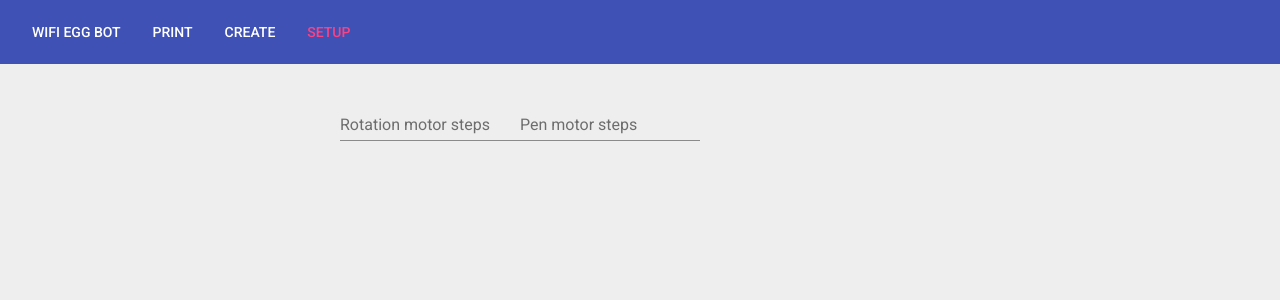
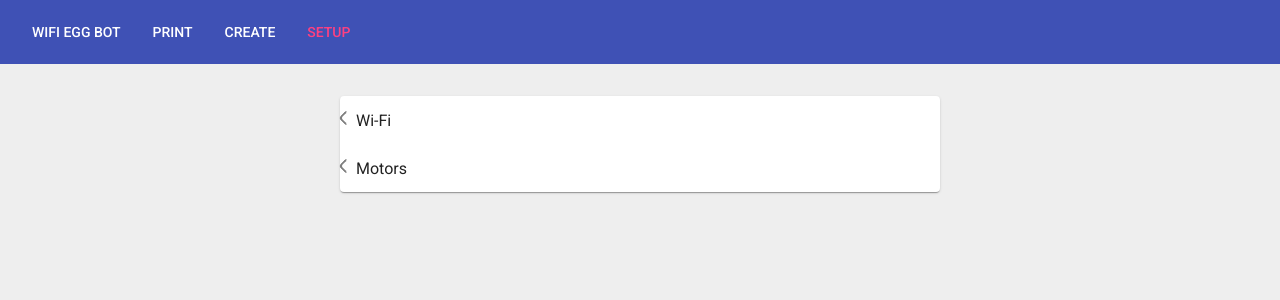
Before and after one commit to andrei-tatar/wifi-egg-duino, an Angular app in the folder eggduino-client/: page /setup in a window 1280 px wide. Shown: the top 300 px of the page. Built offline with nearby package versions, Linux system fonts and the light colour scheme.

Commit message:
progress on general setup

```diff
--- /dev/null
+++ b/eggduino-client/src/app/animations.ts
@@ -0,0 +1,12 @@
+import { trigger, transition, style, animate } from '@angular/animations';
+
+export const collapse = trigger('collapse', [
+    transition(':enter', [
+        style({ height: 0, overflow: 'hidden' }),
+        animate('.3s ease', style({ height: '*', overflow: 'hidden' }))
+    ]),
+    transition(':leave', [
+        style({ height: '*', overflow: 'hidden' }),
+        animate('.3s ease', style({ height: 0, overflow: 'hidden' })),
+    ]),
+]);
--- a/eggduino-client/src/app/print/print.component.scss
+++ b/eggduino-client/src/app/print/print.component.scss
@@ -2,29 +2,6 @@
     padding: 0;
 }
 
-.list-item {
-    &:before {
-        content: "";
-        display: block;
-        border-left: 2px solid gray;
-        border-top: 2px solid gray;
-        width: 16px;
-        height: 16px;
-        position: absolute;
-        right: 20px;
-        top: calc(50% - 8px);
-        transform: rotate(-45deg);
-        transition: transform 0.3s;
-    }
-
-    &.selected {
-        background: rgba(0, 0, 0, 0.04) !important;
-
-        &:before {
-            transform: rotate(-135deg);
-        }
-    }
-}
 
 .selection-details {
     background: rgba(0, 0, 0, 0.04);
--- a/eggduino-client/src/app/print/print.component.ts
+++ b/eggduino-client/src/app/print/print.component.ts
@@ -5,24 +5,14 @@ import { Observable } from 'rxjs';
 import { Layer } from '../utils';
 import { CodeConverter } from '../shared/code-convert';
 import { ActivatedRoute } from '@angular/router';
-import { trigger, transition, style, animate } from '@angular/animations';
+import { collapse } from '../animations';
 
 @Component({
   selector: 'app-print',
   templateUrl: './print.component.html',
   styleUrls: ['./print.component.scss'],
   changeDetection: ChangeDetectionStrategy.OnPush,
-  animations: [
-    trigger('collapse', [
-      transition(':enter', [
-        style({ height: 0 }),
-        animate('.3s ease')
-      ]),
-      transition(':leave', [
-        animate('.3s ease', style({ height: 0 })),
-      ]),
-    ]),
-  ]
+  animations: [collapse]
 })
 export class PrintComponent implements OnInit {
   private selectFileName: string;
--- a/eggduino-client/src/app/print/print.module.ts
+++ b/eggduino-client/src/app/print/print.module.ts
@@ -1,12 +1,8 @@
 import { NgModule } from '@angular/core';
 import { Routes, RouterModule } from '@angular/router';
 
-import { MatListModule } from '@angular/material/list';
-
-
 import { PrintComponent } from './print.component';
 import { SharedModule } from '../shared/shared.module';
-
 
 const routes: Routes = [
   { path: '', component: PrintComponent }
@@ -17,7 +13,6 @@ const routes: Routes = [
   imports: [
     SharedModule,
     RouterModule.forChild(routes),
-    MatListModule
   ]
 })
 export class PrintModule { }
--- a/eggduino-client/src/app/setup/setup.component.html
+++ b/eggduino-client/src/app/setup/setup.component.html
@@ -1,3 +1,15 @@
+<mat-card>
+    <mat-card-content>
+        <mat-action-list>
+            <button class="list-item" [class.selected]="selected==='wifi'" mat-list-item
+                (click)="toggle('wifi')">Wi-Fi</button>
+            <div @collapse *ngIf="selected==='wifi'" class="selection-details">
+                TODO
+            </div>
+
+            <button class="list-item" [class.selected]="selected==='motors'" mat-list-item
+                (click)="toggle('motors')">Motors</button>
+            <div @collapse *ngIf="selected==='motors'" class="selection-details">
                 <mat-form-field>
                     <mat-label>Rotation motor steps</mat-label>
                     <input type="number" matInput placeholder="Number of steps">
@@ -7,3 +19,7 @@
                     <mat-label>Pen motor steps</mat-label>
                     <input type="number" matInput placeholder="Number of steps">
                 </mat-form-field>
+            </div>
+        </mat-action-list>
+    </mat-card-content>
+</mat-card>
--- a/eggduino-client/src/app/setup/setup.component.scss
+++ b/eggduino-client/src/app/setup/setup.component.scss
@@ -0,0 +1,11 @@
+.mat-card {
+    padding: 0;
+}
+
+.mat-list-base {
+    padding: 0;
+}
+
+.selection-details {
+    background: rgba(0, 0, 0, 0.04);
+}
--- a/eggduino-client/src/app/setup/setup.component.ts
+++ b/eggduino-client/src/app/setup/setup.component.ts
@@ -1,16 +1,22 @@
-import { Component, OnInit, ChangeDetectionStrategy } from '@angular/core';
+import { Component, ChangeDetectionStrategy } from '@angular/core';
+import { collapse } from '../animations';
 
 @Component({
   selector: 'app-setup',
   templateUrl: './setup.component.html',
   styleUrls: ['./setup.component.scss'],
   changeDetection: ChangeDetectionStrategy.OnPush,
+  animations: [collapse],
 })
-export class SetupComponent implements OnInit {
+export class SetupComponent {
 
-  constructor() { }
+  selected: 'wifi' | 'motors' | null = null;
 
-  ngOnInit(): void {
+  toggle(cateogry: SetupComponent['selected']) {
+    if (this.selected === cateogry) {
+      this.selected = null;
+    } else {
+      this.selected = cateogry;
+    }
   }
-
 }
--- a/eggduino-client/src/app/shared/shared.module.ts
+++ b/eggduino-client/src/app/shared/shared.module.ts
@@ -10,6 +10,7 @@ import { MatCheckboxModule } from '@angular/material/checkbox';
 import { MatSelectModule } from '@angular/material/select';
 import { MatSliderModule } from '@angular/material/slider';
 import { MatSnackBarModule } from '@angular/material/snack-bar';
+import { MatListModule } from '@angular/material/list';
 
 import { PreviewComponent } from './preview/preview.component';
 import { ApiService } from './api.service';
@@ -22,15 +23,15 @@ import { PresentationService } from './presentation.service';
     PreviewComponent
   ],
   imports: [
-    CommonModule, HttpClientModule,
+    CommonModule, HttpClientModule, MatSnackBarModule,
     MatButtonModule, MatTabsModule, MatInputModule, MatToolbarModule, MatCardModule,
-    MatCheckboxModule, MatSelectModule, MatSliderModule, MatSnackBarModule,
+    MatCheckboxModule, MatSelectModule, MatSliderModule, MatListModule,
   ],
   exports: [
     CommonModule,
     PreviewComponent,
     MatButtonModule, MatTabsModule, MatInputModule, MatToolbarModule, MatCardModule,
-    MatCheckboxModule, MatSelectModule, MatSliderModule,
+    MatCheckboxModule, MatSelectModule, MatSliderModule, MatListModule,
   ],
 })
 export class SharedModule {
--- a/eggduino-client/src/styles.scss
+++ b/eggduino-client/src/styles.scss
@@ -21,3 +21,28 @@ body {
         top: 13px !important;
     }
 }
+
+.list-item {
+    &:before {
+        content: "";
+        display: block;
+        border-left: 2px solid gray;
+        border-top: 2px solid gray;
+        width: 12px;
+        height: 12px;
+        right: 14px;
+        position: absolute;
+        top: calc(50% - 6px);
+        transform: rotate(-45deg);
+        transition: transform 0.3s;
+        transform-origin: 4px 4px;
+    }
+
+    &.selected {
+        background: rgba(0, 0, 0, 0.04) !important;
+
+        &:before {
+            transform: rotate(-135deg);
+        }
+    }
+}
```
Lines whose indentation alone changed are shown as unchanged.
